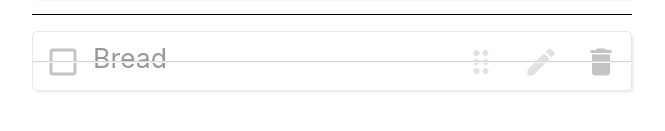
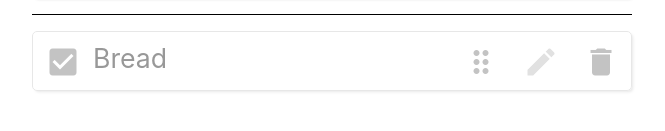
Before and after one commit to adem-repo/simple-todo, a React (Create React App) app: page / in a window 1280 px wide. Shown: the part 371-502 px from the top of the page, without its empty margins (308-973 px from the left). Built offline with nearby package versions, Linux system fonts and the light colour scheme.

Commit message:
visual improvements 2;

```diff
--- a/src/components/EditButton/EditButton.css
+++ b/src/components/EditButton/EditButton.css
@@ -25,6 +25,7 @@
     box-sizing: border-box;
     border: none;
     font-size: inherit;
+    border-radius: 5px;
 }
 
 .edit-todo .input input:focus {
--- a/src/components/TodoItem/TodoItem.js
+++ b/src/components/TodoItem/TodoItem.js
@@ -41,20 +41,19 @@ class TodoItem extends Component {
 		const todoInsides = (
 			<Fragment>
 				<Icon clicked={() => this.props.clicked(this.props.todoItem.id)}>
-					check_box_outline_blank
+					{this.props.todoItem.done ? 'check_box' : 'check_box_outline_blank'}
 				</Icon>
 				<span>{this.props.todoItem.text}</span>
 				<Icon
 					style={{marginLeft: 'auto'}}
 					onDragStart={this.props.onDragStart}
-					disabled={this.props.todoItem.done}
+					// disabled={this.props.todoItem.done}
 				>drag_indicator</Icon>
 				<Icon
 					clicked={this.editTodoHandler}
 					disabled={this.props.todoItem.done}
 				>edit</Icon>
 				<Icon clicked={() => this.props.deleteTodo(this.props.todoItem.id)}>delete</Icon>
-				{this.props.todoItem.done && <hr onClick={event => event.stopPropagation()}/>}
 			</Fragment>
 		);
 
```
